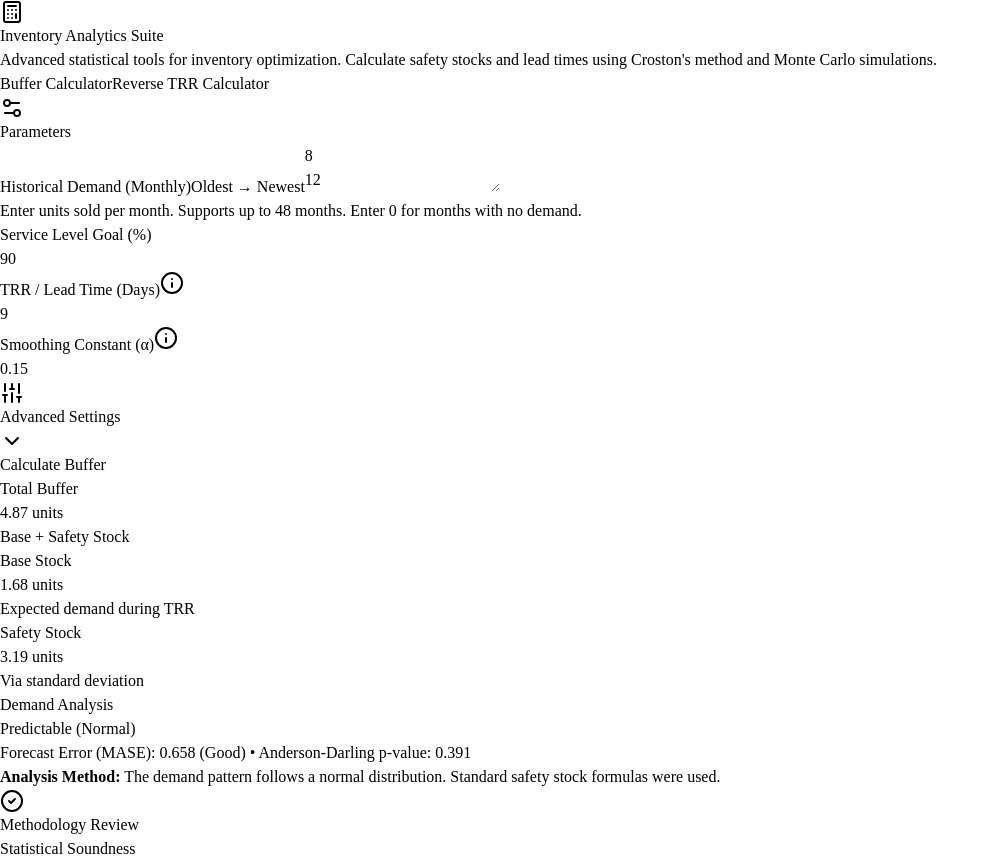
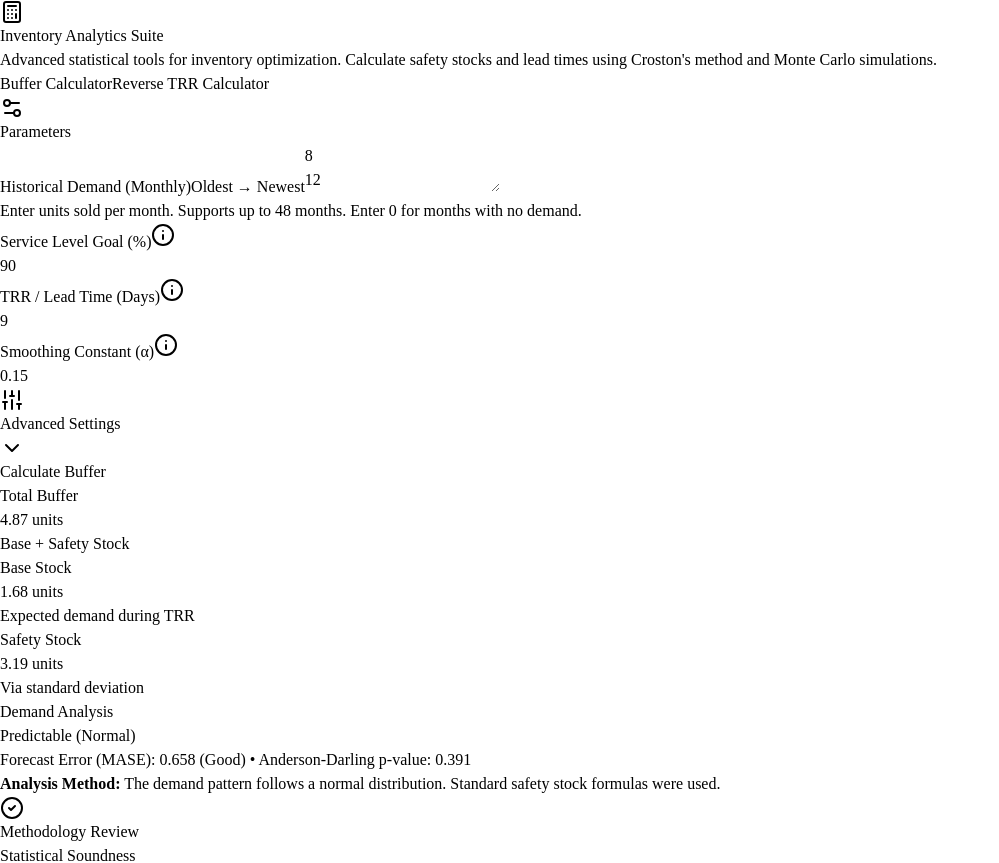
Before and after one commit to BlastHappy82/Inventory_Analytics_Suite, a React (Vite) app in the folder client/: page / in a window 1280 px wide. Shown: the top 863 px of the page, without its empty margins (0-999 px from the left). Built offline with nearby package versions, Linux system fonts and the light colour scheme; a web font is replaced by a local one.

Commit message:
Add tooltips explaining service level goal impact on inventory
Add InfoPopover component to Service Level Goal (%) fields in both Buffer and TRR calculators, providing context on its meaning and impact on safety stock.

```diff
--- a/client/src/pages/home.tsx
+++ b/client/src/pages/home.tsx
@@ -187,8 +187,10 @@ function BufferCalculator() {
 
           <div className="space-y-4">
             <div className="grid gap-2">
+              <div className="flex items-center justify-between">
                 <Label htmlFor="service-level">Service Level Goal (%)</Label>
-              <div className="flex items-center gap-4">
+                <InfoPopover content="Target probability of not stocking out during lead time. 90% is common for general inventory; 95-99% for critical parts. Higher levels require more safety stock." />
+              </div>
               <Input
                 id="service-level"
                 type="number"
@@ -199,7 +201,6 @@ function BufferCalculator() {
                 step={0.1}
                 className="font-mono"
               />
-              </div>
             </div>
 
             <div className="grid gap-2">
@@ -434,7 +435,10 @@ function TRRCalculator() {
             </div>
 
             <div className="grid gap-2">
+                <div className="flex items-center justify-between">
                   <Label htmlFor="trr-service">Service Level Goal (%)</Label>
+                  <InfoPopover content="Target probability of not stocking out during lead time. 90% is common for general inventory; 95-99% for critical parts. Higher levels require more safety stock." />
+                </div>
                 <Input
                   id="trr-service"
                   type="number"
```
Lines whose indentation alone changed are shown as unchanged.
